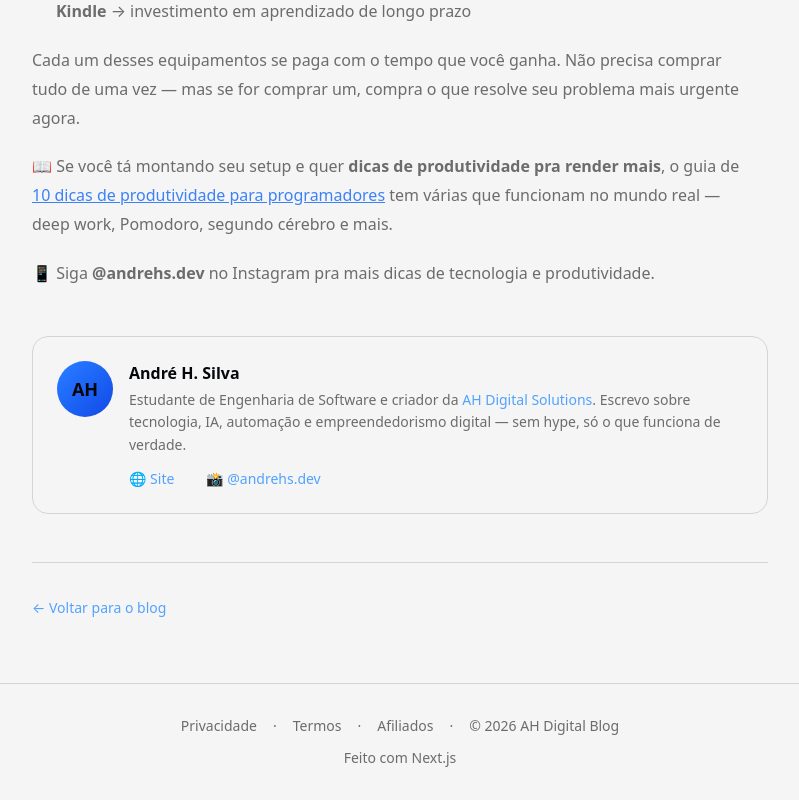
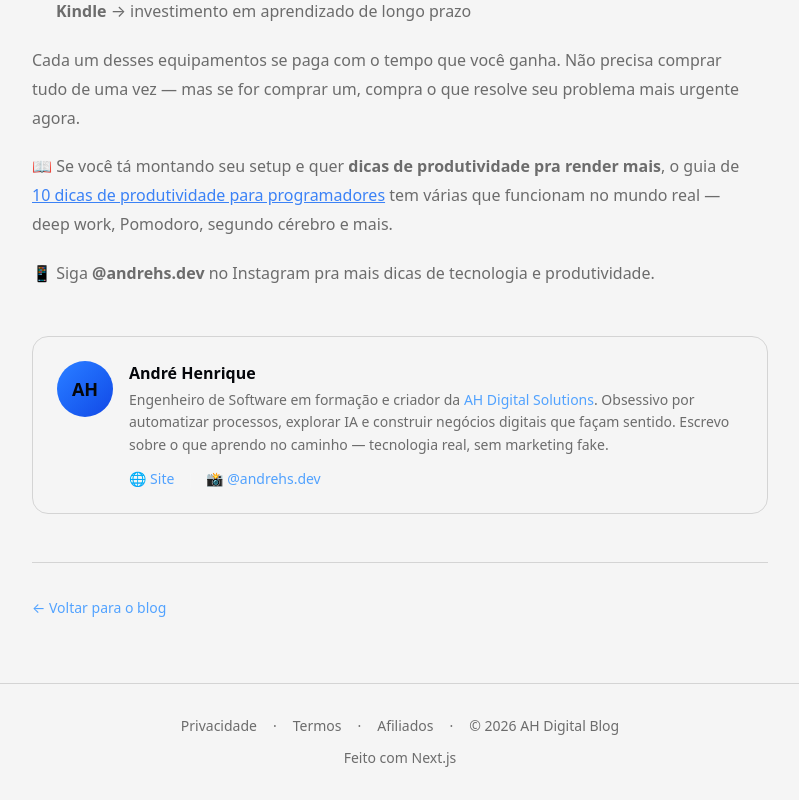
Before and after one commit to andrehs-dev/ah-digital-blog, a Next.js app: page /post/5-equipamentos-essenciais-home-office in a window 1280 px wide. Shown: the part 3405-4205 px from the top of the page, without its empty margins (240-1039 px from the left). Built offline with nearby package versions, Linux system fonts and the light colour scheme.

Commit message:
AuthorBox: nome corrigido + bio atualizada

```diff
--- a/src/components/AuthorBox.tsx
+++ b/src/components/AuthorBox.tsx
@@ -10,17 +10,18 @@ export function AuthorBox() {
 
       {/* Info */}
       <div className="min-w-0">
-        <p className="font-semibold text-white">André H. Silva</p>
+        <p className="font-semibold text-white">André Henrique</p>
         <p className="mt-1 text-sm leading-relaxed text-white/60">
-          Estudante de Engenharia de Software e criador da{" "}
+          Engenheiro de Software em formação e criador da{" "}
           <Link
             href="https://ah-digitalsolutions.vercel.app"
             className="text-blue-400 hover:text-blue-300"
           >
             AH Digital Solutions
           </Link>
-          . Escrevo sobre tecnologia, IA, automação e empreendedorismo digital
-          — sem hype, só o que funciona de verdade.
+          . Obsessivo por automatizar processos, explorar IA e construir negócios
+          digitais que façam sentido. Escrevo sobre o que aprendo no caminho —
+          tecnologia real, sem marketing fake.
         </p>
         <div className="mt-3 flex gap-3 text-sm">
           <Link
```
